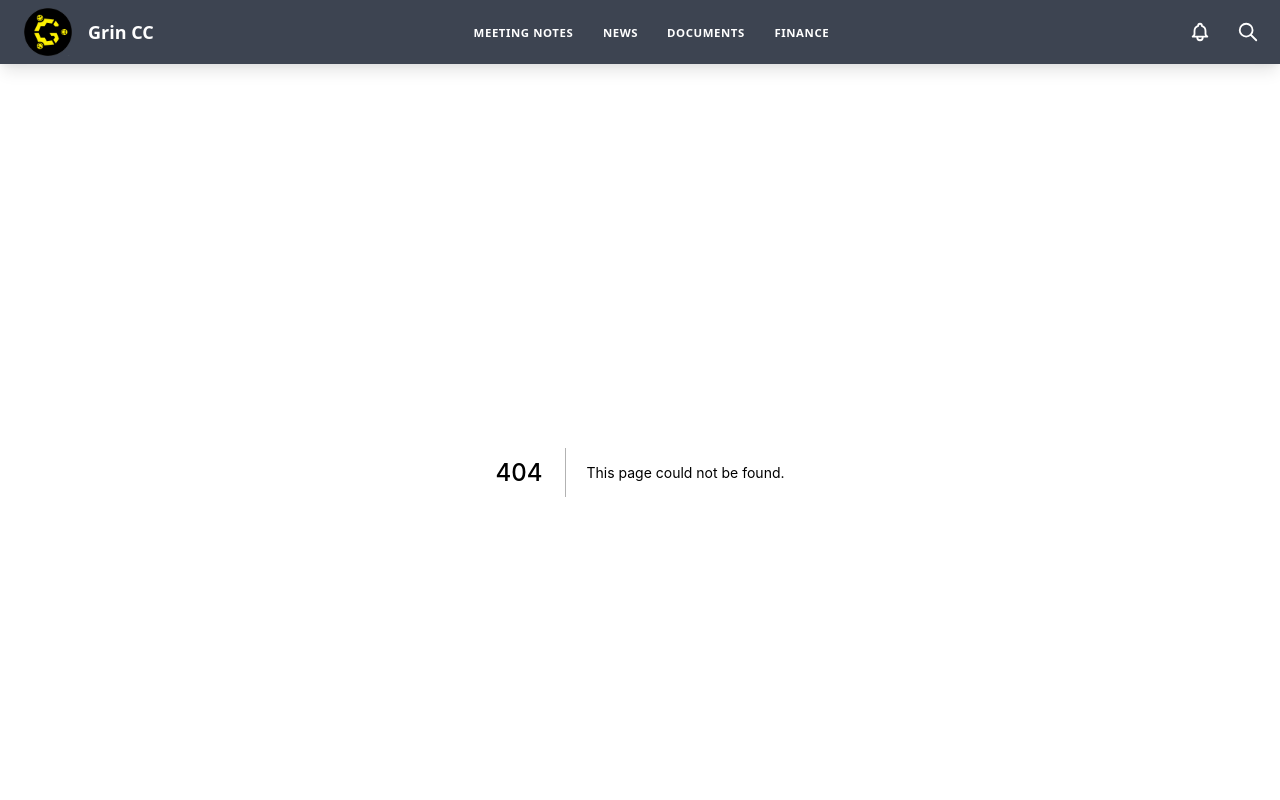
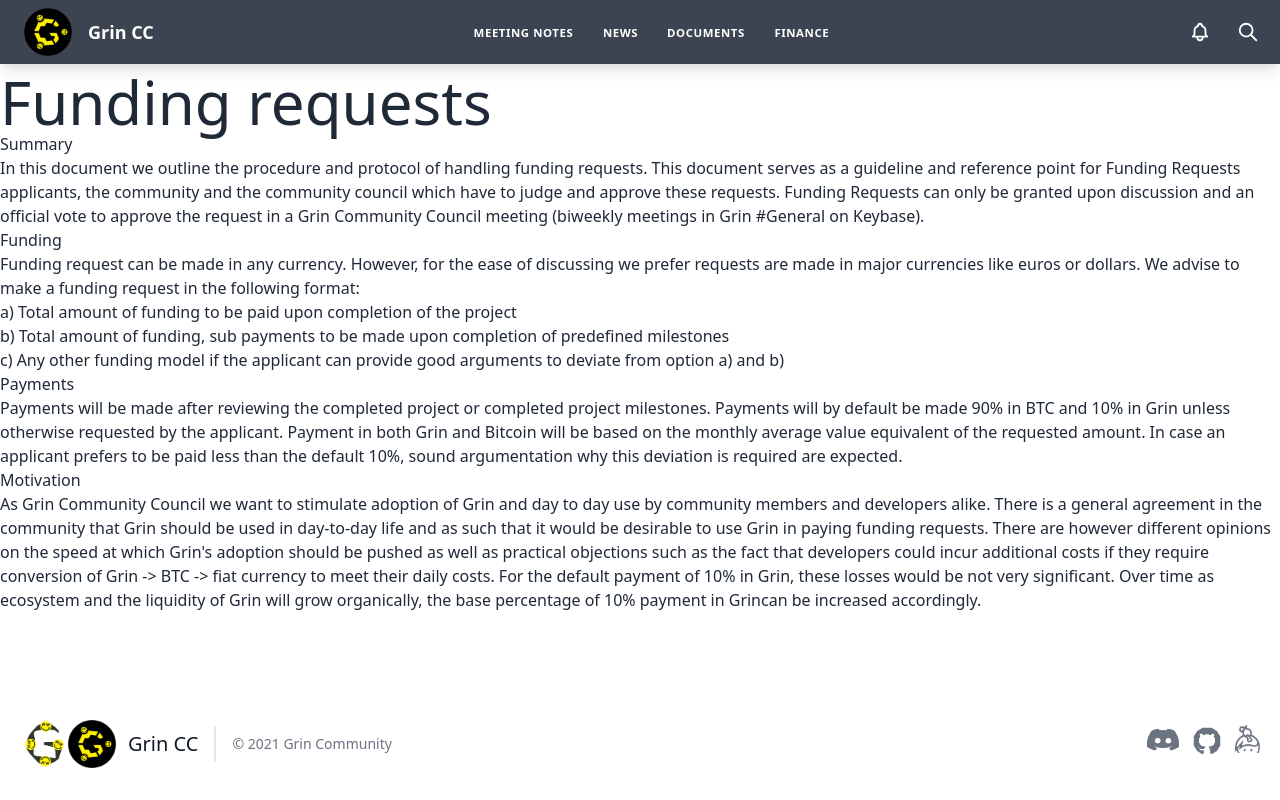
Before and after one commit to stakervali/grincc-next, a Next.js app: page /docs/funding-requests in a window 1280 px wide. Before the commit this address had no page. Shown: the top 800 px of the page. Built offline with nearby package versions, Linux system fonts and the light colour scheme.

Commit message:
Create funding-requests.js

```diff
--- /dev/null
+++ b/pages/docs/funding-requests.js
@@ -0,0 +1,28 @@
+export default function Home() {
+    return (
+        <div>
+            <h1 className="text-6xl text-yellow" >Funding requests</h1>
+
+            <h2>Summary</h2>
+            <p>In this document we outline the procedure and protocol of handling funding requests. This document serves as a guideline and reference point for Funding Requests applicants, the community and the community council which have to judge and approve these requests. Funding Requests can only be granted upon discussion and an official vote to approve the request in a Grin Community Council meeting (biweekly meetings in Grin #General on Keybase).</p>
+            <h2>Funding</h2>
+            <p>Funding request can be made in any currency. However, for the ease of discussing we prefer requests are made in major currencies like euros or dollars. We advise to make a funding request in the following format:
+                <ul>
+                    <li>a) Total amount of funding to be paid upon completion of the project</li>
+                    <li>b) Total amount of funding, sub payments to be made upon completion of predefined milestones</li>
+                    <li>c)  Any other funding model if the applicant can provide good arguments to deviate from option a) and b)</li>
+                </ul>
+
+            </p>
+            <h2>Payments</h2>
+            <p>
+                Payments will be made after reviewing the completed project or completed project milestones. Payments will by default be made 90% in BTC and 10% in Grin unless otherwise requested by the applicant. Payment in both Grin and Bitcoin will be based on the monthly average value equivalent of the requested amount. In case an applicant prefers to be paid less than the default 10%, sound argumentation why this deviation is required are expected.
+            </p>
+            <h2>Motivation</h2>
+            <p>
+                As Grin Community Council we want to stimulate adoption of Grin and day to day use by community members and developers alike. There is a general agreement in the community that Grin should be used in day-to-day life and as such that it would be desirable to use Grin in paying funding requests. There are however different opinions on the speed at which Grin's adoption should be pushed as well as practical objections such as the fact that developers could incur additional costs if they require conversion of Grin -> BTC -> fiat currency to meet their daily costs. For the default payment of 10% in Grin, these losses would be not very significant. Over time as ecosystem and the liquidity of Grin will grow organically, the base percentage of 10% payment in Grincan be increased accordingly.
+            </p>
+
+        </div>
+    )
+}
```
